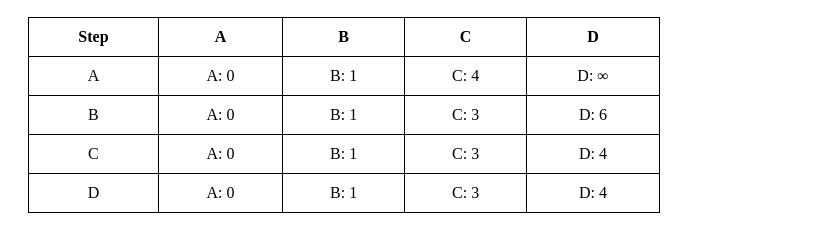
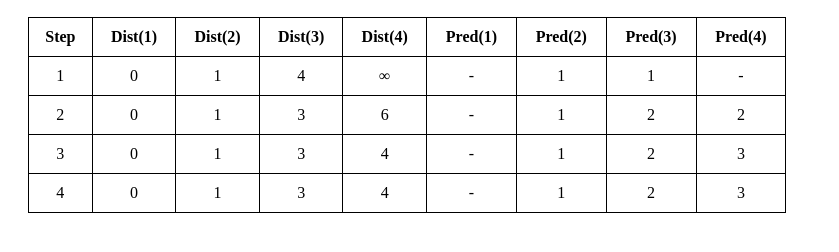
Before and after one commit to geraskalnas/Dijkstra-table, a plain HTML site: page index.html in a window 1280 px wide. Shown: the part 50-302 px from the top of the page, without its empty margins (0-839 px from the left). Drawn offline with Linux system fonts and the light colour scheme.

Commit message:
Nodes are numerated, showing predecessors' data

```diff
--- a/index.html
+++ b/index.html
@@ -7,7 +7,7 @@
   <style>
     table {
       border-collapse: collapse;
-      width: 50%;
+      width: 60%;
       margin: 20px;
     }
 
@@ -32,26 +32,28 @@
 <script>
   // Sample graph representation
   const graph = {
-    A: { B: 1, C: 4 },
-    B: { A: 1, C: 2, D: 5 },
-    C: { A: 4, B: 2, D: 1 },
-    D: { B: 5, C: 1 }
+    1: { 2: 1, 3: 4 },
+    2: { 1: 1, 3: 2, 4: 5 },
+    3: { 1: 4, 2: 2, 4: 1 },
+    4: { 2: 5, 3: 1 }
   };
 
   // Dijkstra's algorithm implementation
   function dijkstra(graph, start) {
     const distance = {};
+    const predecessor = {};
     const visited = {};
     const table = [];
 
     for (const node in graph) {
       distance[node] = Infinity;
+      predecessor[node] = null;
       visited[node] = false;
     }
 
     distance[start] = 0;
 
-    while (true) {
+    for (let i = 0; i < Object.keys(graph).length; i++) {
       let current = null;
 
       for (const node in graph) {
@@ -69,23 +71,25 @@
 
         if (newDistance < distance[neighbor]) {
           distance[neighbor] = newDistance;
+          predecessor[neighbor] = current;
         }
       }
 
       // Build the table row for this step
-      const row = Object.keys(distance).map(node => `<td>${node}: ${distance[node] === Infinity ? '∞' : distance[node]}</td>`);
-      table.push(`<tr><td>${current}</td>${row.join('')}</tr>`);
+      const row = Object.keys(graph).map(node => `<td>${distance[node] === Infinity ? '∞' : distance[node]}</td>`);
+      const predecessorRow = Object.keys(graph).map(node => `<td>${predecessor[node] === null ? '-' : predecessor[node]}</td>`);
+      table.push(`<tr><td>${current}</td>${row.join('')}${predecessorRow.join('')}</tr>`);
     }
 
     return table;
   }
 
   // Display the table
-  const startNode = 'A';
+  const startNode = 1;
   const resultTable = dijkstra(graph, startNode);
 
   const tableElement = document.getElementById('dijkstraTable');
-  tableElement.innerHTML = `<tr><th>Step</th>${Object.keys(graph).map(node => `<th>${node}</th>`).join('')}</tr>${resultTable.join('')}`;
+  tableElement.innerHTML = `<tr><th>Step</th>${Object.keys(graph).map(node => `<th>Dist(${node})</th>`).join('')}${Object.keys(graph).map(node => `<th>Pred(${node})</th>`).join('')}</tr>${resultTable.join('')}`;
 </script>
 
 </body>
```
